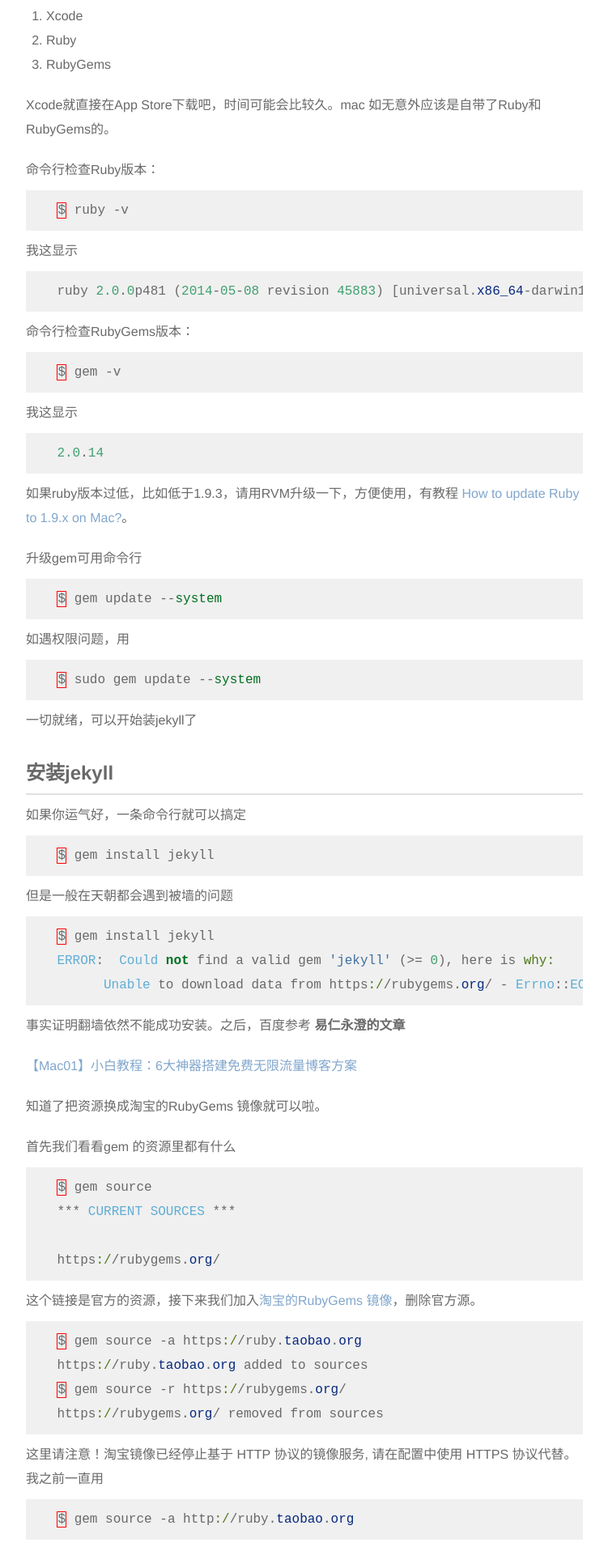
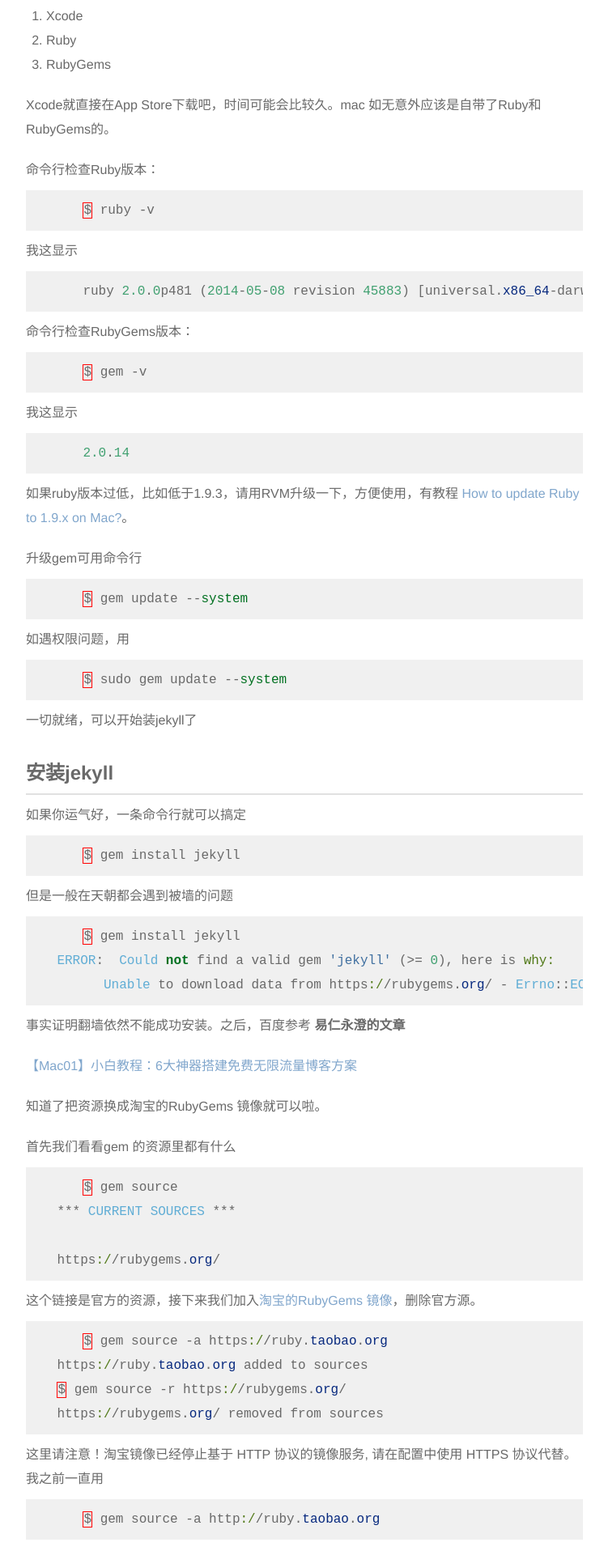
Before and after one commit to xiangxiyun/xiangxiyun.github.io, a Jekyll site: the page built from _posts/2015-11-13-mac下jekyll的安装与简单使用.md, in a window 1280 px wide. Shown: the part 666-2582 px from the top of the page at 81% size, without its empty margins (72-823 px from the left). Built offline with Jekyll 4.4.1, drawn with Linux system fonts in a browser that asks for light colours.

Commit message:
Update article.css

```diff
--- a/stylesheets/article.css
+++ b/stylesheets/article.css
@@ -113,9 +113,9 @@
         overflow: auto;
         padding-top:10px;
         padding-bottom: 10px;
-        width: 100%;
         font-size: 16px;
         text-align:left;
+        text-indent: 2em;
         line-height: 30px;
     }
 
```
